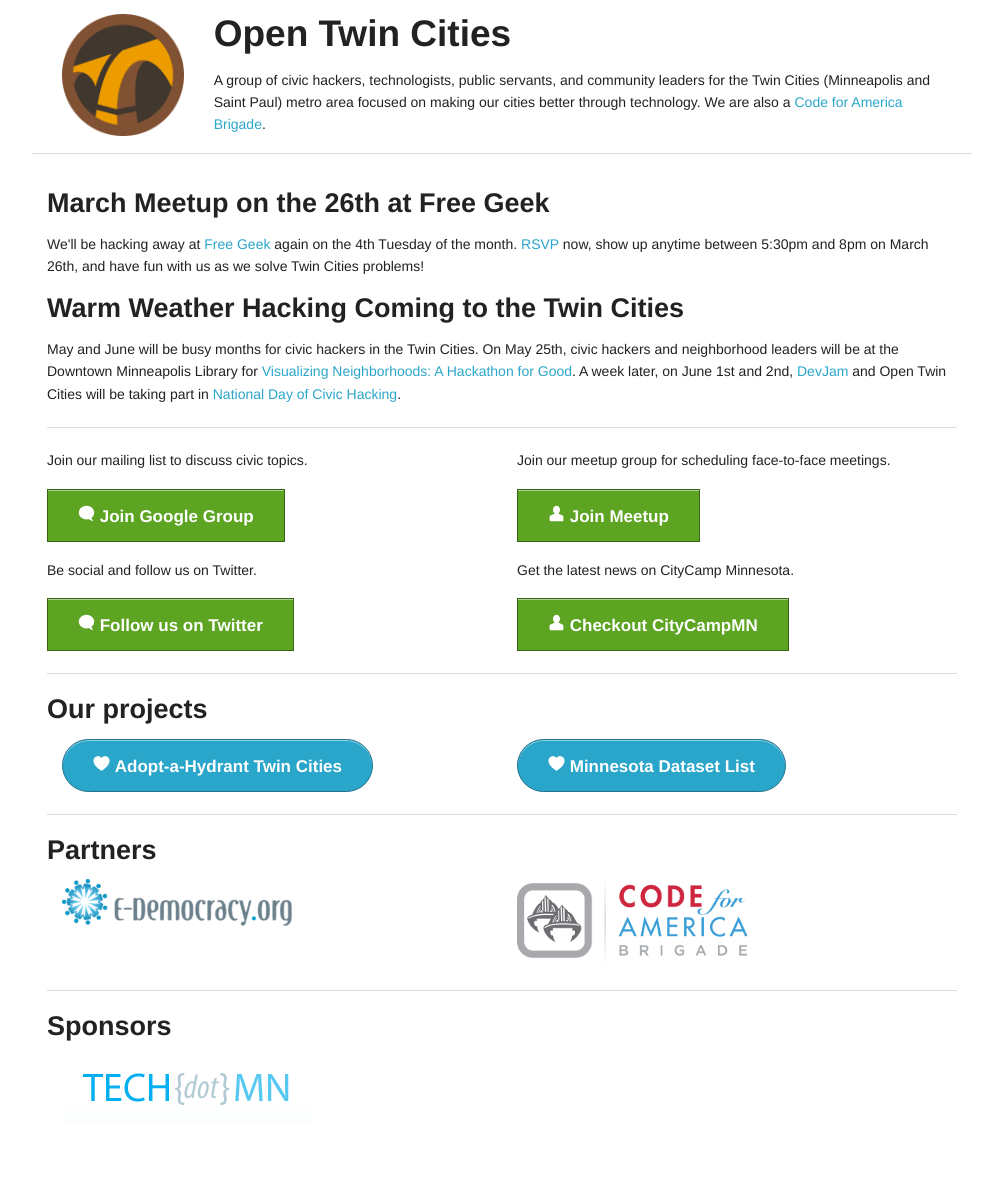
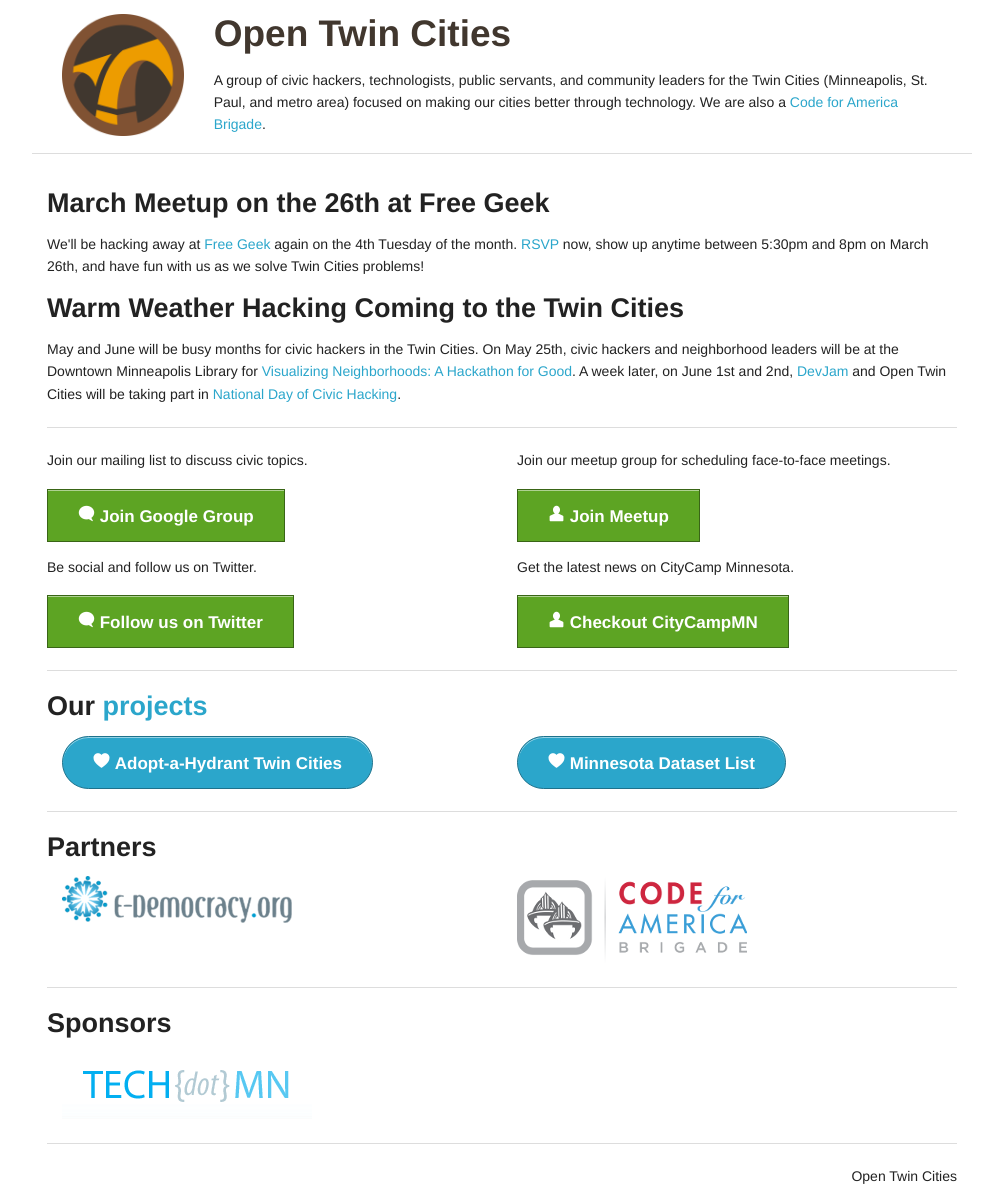
Before and after one commit to OpenTwinCities/opentwincities.github.com, a Jekyll site: the page built from index.html, in a window 1280 px wide. Shown: the whole page, without its empty margins (138-1141 px from the left). Built offline with Jekyll 4.4.1, drawn with Linux system fonts in a browser that asks for light colours; nearby versions of some CDN libraries; before the commit the page ends 1125 px from its top, so only the background shows below that.

Commit message:
Adding project section.

```diff
--- a/_layouts/default.html
+++ b/_layouts/default.html
@@ -35,8 +35,33 @@
       <p class="chromeframe">You are using an <strong>outdated</strong> browser. Please <a href="http://browsehappy.com/">upgrade your browser</a> or <a href="http://www.google.com/chromeframe/?redirect=true">activate Google Chrome Frame</a> to improve your experience.</p>
     <![endif]-->
 
+    <div class="row">
+      <div class="twelve columns">
+        <div class="two columns">
+          <a href="/"><img class="logo" src="/images/otc-o512.png"></a>
+        </div>
+
+        <div class="ten columns">
+          <h2 class="title"><a href="/">Open Twin Cities</a></h2>
+
+          <p>A group of civic hackers, technologists, public servants, and community leaders for the Twin Cities (Minneapolis, St. Paul, and metro area) focused on making our cities better through technology.  We are also a <a href="http://brigade.codeforamerica.org/" target="_blank">Code for America Brigade</a>.</p>
+        </div>
+      </div>
+
+      <hr />
+    </div>
+
     <!-- Add your site or application content here -->
     {{ content }}
+
+
+    <div class="row">
+      <div class="twelve columns">
+        <hr />
+
+        <p class="footer">Open Twin Cities</p>
+      </div>
+    </div>
 
     <script src="//ajax.googleapis.com/ajax/libs/jquery/1.8.2/jquery.min.js"></script>
     <script>window.jQuery || document.write('<script src="{{site.baseurl}}/js/libs/jquery-1.8.2.min.js"><\/script>')</script>
--- a/css/site.css
+++ b/css/site.css
@@ -17,9 +17,17 @@
 
 
 /**
- * Logo
+ * Logo and title
  */
+.title a {
+  color: #41372E;
+}
+
 .logo {
   margin-top: 1em;
   max-width: 100%;
 }
+
+.footer {
+  text-align: right;
+}
--- a/index.html
+++ b/index.html
@@ -2,22 +2,6 @@
 layout: default
 title: Home
 ---
-
-  <div class="row">
-    <div class="twelve columns">
-      <div class="two columns">
-        <img class="logo" src="/images/otc-o512.png"></a>
-      </div>
-
-      <div class="ten columns">
-        <h2>Open Twin Cities</h2>
-
-        <p>A group of civic hackers, technologists, public servants, and community leaders for the Twin Cities (Minneapolis and Saint Paul) metro area focused on making our cities better through technology.  We are also a <a href="http://brigade.codeforamerica.org/" target="_blank">Code for America Brigade</a>.</p>
-      </div>
-    </div>
-
-    <hr />
-  </div>
 
   <div class="row">
     <div class="twelve columns">
@@ -43,7 +27,9 @@
       <a class="large success button" href="http://www.meetup.com/cfabrigade/Twin-Cities/"><i class="social foundicon-torso"></i> Join Meetup</a>
     </div>
   </div>
- <p><!--I know its wrong, but its so easy!--></p>
+
+  <br>
+
   <div class="row">
     <div class="six columns">
       <p>Be social and follow us on Twitter.</p>
@@ -60,14 +46,14 @@
   <div class="row">
     <div class="twelve columns">
       <hr />
-      <h3>Our projects</h3>
+      <h3>Our <a href="/projects/">projects</a></h3>
 
       <div class="six columns">
-        <a class="large round button" href="http://adoptahydrant.opentwincities.org"><i class="general foundicon-heart"></i> Adopt-a-Hydrant Twin Cities</a>
+        <a class="large round button" href="/projects/#adopt-a-hydrant"><i class="general foundicon-heart"></i> Adopt-a-Hydrant Twin Cities</a>
       </div>
 
       <div class="six columns">
-        <a class="large round button" href="https://docs.google.com/spreadsheet/ccc?key=0AtkFCdxQ11AOdGpWWnpuVzdaNG1SVG40MXlyZ0hSVEE#gid=13"><i class="general foundicon-heart"></i> Minnesota Dataset List</a>
+        <a class="large round button" href="/projects/#mn-dataset-collection.html"><i class="general foundicon-heart"></i> Minnesota Dataset List</a>
       </div>
     </div>
   </div>
```
Also changed, not shown: projects.html (added, +36 -0 lines).
